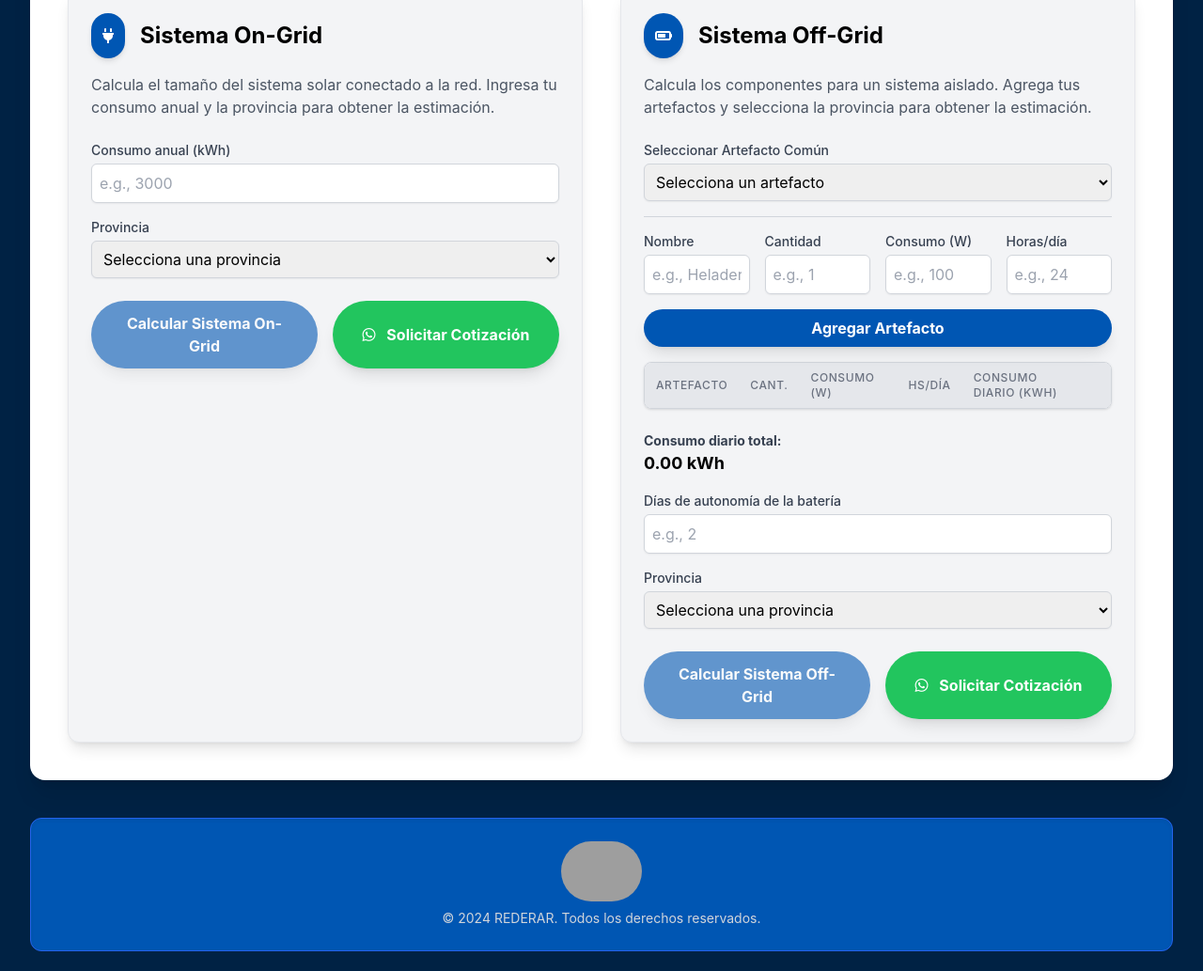
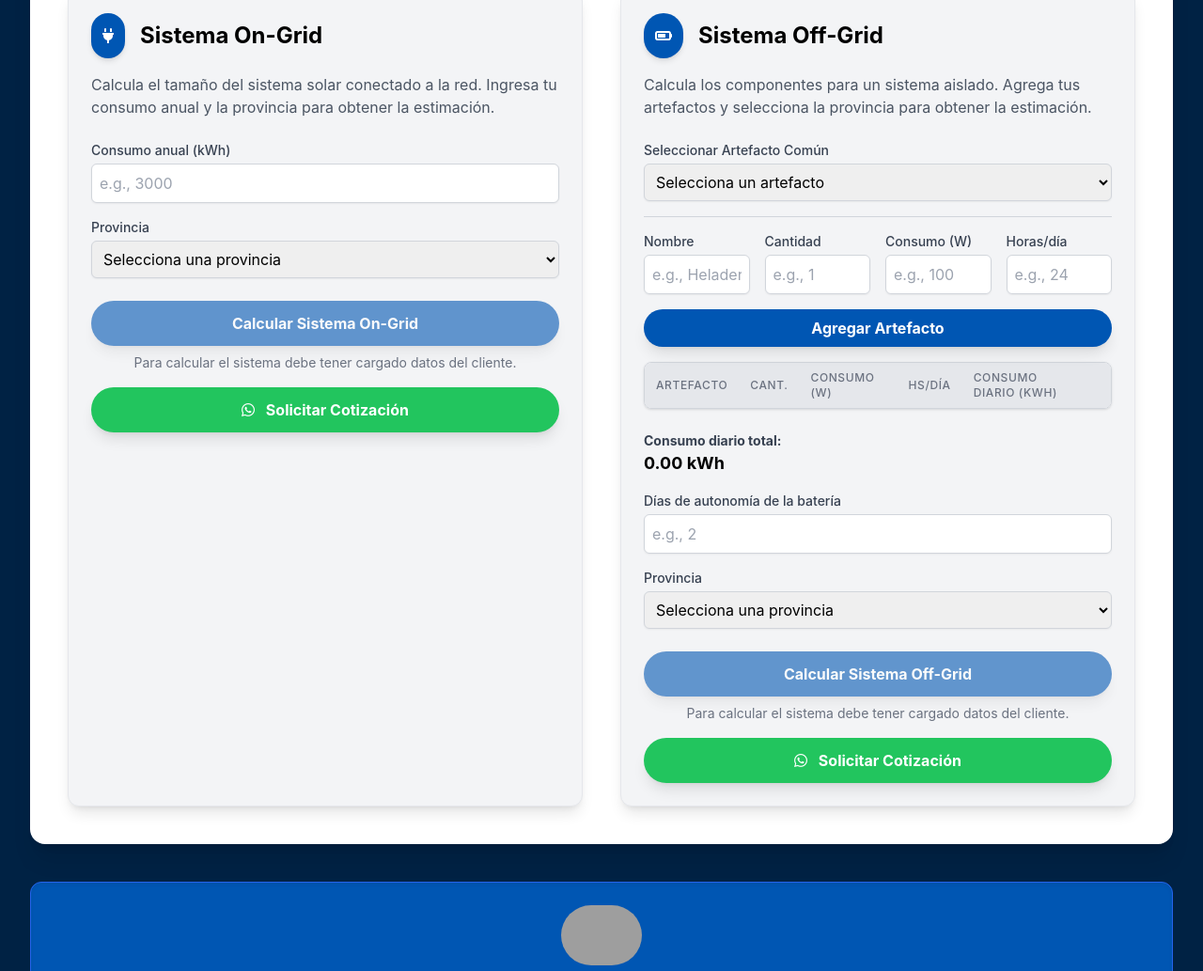
Before and after one commit to vekkko/calculadora-solar-rederar, a plain HTML site: page INDEX.HTML in a window 1280 px wide. Shown: the part 519-1552 px from the top of the page at 94% size. Drawn offline with nearby package versions, Linux system fonts and the light colour scheme; grey boxes are pictures that could not be loaded.

Commit message:
Update INDEX.HTML

```diff
--- a/INDEX.HTML
+++ b/INDEX.HTML
@@ -101,14 +101,16 @@
                     </div>
                 </div>
 
-                <div class="mt-6 flex flex-col sm:flex-row gap-4">
-                    <button id="calculateOnGridBtn" onclick="calculateOnGridSystem()" disabled class="flex-1 w-full sm:w-auto bg-rederar-blue hover:bg-blue-700 text-white font-bold py-3 px-6 rounded-full shadow-lg transition duration-300 disabled-button">
+                <div class="mt-6 flex flex-col gap-2">
+                    <button id="calculateOnGridBtn" onclick="calculateOnGridSystem()" disabled class="w-full bg-rederar-blue hover:bg-blue-700 text-white font-bold py-3 px-6 rounded-full shadow-lg transition duration-300 disabled-button">
                         Calcular Sistema On-Grid
                     </button>
-                    <button onclick="sendOnGridQuoteRequest()" class="flex-1 w-full sm:w-auto bg-green-500 hover:bg-green-600 text-white font-bold py-3 px-6 rounded-full shadow-lg transition duration-300">
-                        <i class="fab fa-whatsapp mr-2"></i> Solicitar Cotización
-                    </button>
+                    <!-- Mensaje para indicar al usuario que debe completar los datos del cliente -->
+                    <p class="text-sm text-gray-500 text-center">Para calcular el sistema debe tener cargado datos del cliente.</p>
                 </div>
+                <button onclick="sendOnGridQuoteRequest()" class="w-full bg-green-500 hover:bg-green-600 text-white font-bold py-3 px-6 rounded-full shadow-lg transition duration-300 mt-4">
+                    <i class="fab fa-whatsapp mr-2"></i> Solicitar Cotización
+                </button>
             </div>
 
             <!-- Off-Grid Calculator Section -->
@@ -201,14 +203,16 @@
                     </div>
                 </div>
 
-                <div class="mt-6 flex flex-col sm:flex-row gap-4">
-                    <button id="calculateOffGridBtn" onclick="calculateOffGridSystem()" disabled class="flex-1 w-full sm:w-auto bg-rederar-blue hover:bg-blue-700 text-white font-bold py-3 px-6 rounded-full shadow-lg transition duration-300 disabled-button">
+                <div class="mt-6 flex flex-col gap-2">
+                    <button id="calculateOffGridBtn" onclick="calculateOffGridSystem()" disabled class="w-full bg-rederar-blue hover:bg-blue-700 text-white font-bold py-3 px-6 rounded-full shadow-lg transition duration-300 disabled-button">
                         Calcular Sistema Off-Grid
                     </button>
-                    <button onclick="sendOffGridQuoteRequest()" class="flex-1 w-full sm:w-auto bg-green-500 hover:bg-green-600 text-white font-bold py-3 px-6 rounded-full shadow-lg transition duration-300">
-                        <i class="fab fa-whatsapp mr-2"></i> Solicitar Cotización
-                    </button>
+                    <!-- Mensaje para indicar al usuario que debe completar los datos del cliente -->
+                    <p class="text-sm text-gray-500 text-center">Para calcular el sistema debe tener cargado datos del cliente.</p>
                 </div>
+                <button onclick="sendOffGridQuoteRequest()" class="w-full bg-green-500 hover:bg-green-600 text-white font-bold py-3 px-6 rounded-full shadow-lg transition duration-300 mt-4">
+                    <i class="fab fa-whatsapp mr-2"></i> Solicitar Cotización
+                </button>
             </div>
         </div>
     </div>
```
